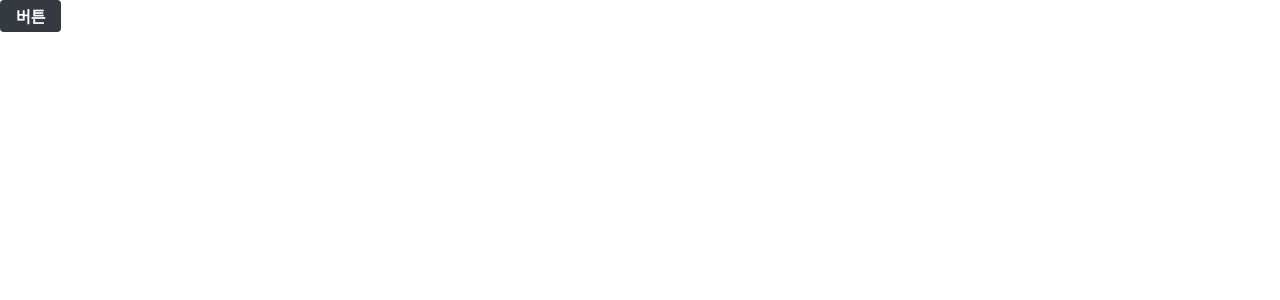
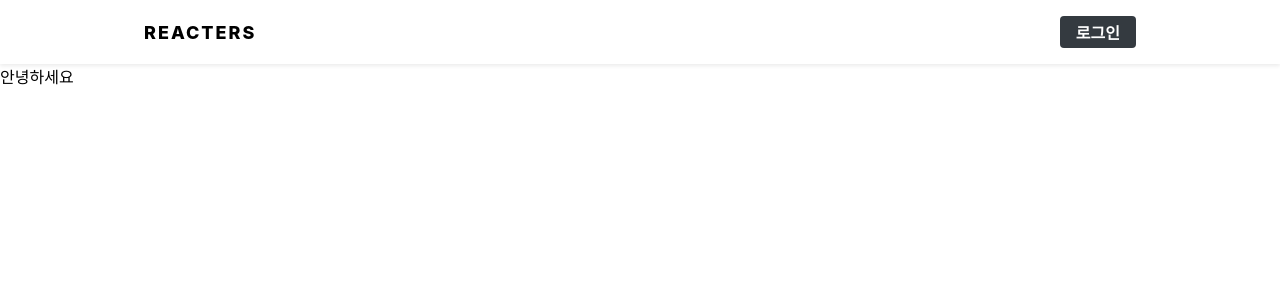
Before and after one commit to hermes7144/blog, a React (Create React App) app in the folder blog-frontend/: page / in a window 1280 px wide. Shown: the top 300 px of the page. Built offline with nearby package versions, Linux system fonts and the light colour scheme.

Commit message:
로그인 로그아웃 구현

```diff
--- a/blog-frontend/src/components/auth/AuthForm.js
+++ b/blog-frontend/src/components/auth/AuthForm.js
@@ -94,7 +94,7 @@ const AuthForm = ({ type, form, onChange, onSubmit, error }) => {
             value={form.passwordConfirm}
           />
         )}
-        {error && <ErrorMessage>에러 발생</ErrorMessage>}
+        {error && <ErrorMessage>{error}</ErrorMessage>}
         <ButtonWithMarginTop cyan fullWidth style={{ marginTop: '1rem' }}>
           {text}
         </ButtonWithMarginTop>
--- a/blog-frontend/src/components/common/Button.js
+++ b/blog-frontend/src/components/common/Button.js
@@ -1,8 +1,17 @@
 import React from 'react';
 import styled, { css } from 'styled-components';
 import palette from '../../lib/styles/palette'
+import { Link } from 'react-router-dom';
 
-const StyledButton = styled.button`
+const buttonStyle = css`
+  border:none;
+  border-radius:4px;
+  font-size: 1rem;
+  font-weight: bold;
+  padding: 0.25rem 1rem;
+  color: white;
+  outline:none;
+  cursor: pointer;
   border: none;
   border-radius: 4px;
   font-size: 1rem;
@@ -36,8 +45,20 @@ const StyledButton = styled.button`
     `}
 `;
 
+const StyledButton = styled.button`
+  ${buttonStyle}
+`
+const StyledLink = styled(Link)`
+  ${buttonStyle}
+`
 
 
-const Button = (props) => <StyledButton {...props} />
+const Button = (props) => {
+  return props.to ? (
+    <StyledLink {...props} cyan={props.cyan ? 1 : 0} />
+  ) : (
+    <StyledButton  {...props} />
+  )
+}
 
 export default Button;
--- /dev/null
+++ b/blog-frontend/src/components/common/Header.js
@@ -0,0 +1,64 @@
+import React from 'react';
+import styled from 'styled-components';
+import Responsive from './Responsive';
+import Button from './Button';
+import { Link } from 'react-router-dom'
+
+const HeaderBlock = styled.div`
+  position: fixed;
+  width: 100%;
+  background: white;
+  box-shadow: 0 2px 4px rgba(0,0,0, 0.08);
+`
+// Responsive 컴포넌트 속성에 스타일을 추가해서 새로운 컴포넌트 생성
+const Wrapper = styled(Responsive)`
+  height: 4rem;
+  display: flex;
+  align-items: center;
+  justify-content: space-between; // 자식 엘리먼트 사이의 여백을 최대로 설정
+  .logo {
+    font-size: 1.125rem;
+    font-weight: 800;
+    letter-spacing: 2px;
+  }
+  .right {
+    display: flex;
+    align-items:center;
+  }
+`;
+
+// 헤더가 fixed로 되어있기 때문에 페이지 콘텐츠가 4rem 아래에 나타나도록 해 주는 컴포넌트
+const Spacer = styled.div`
+  height:4rem;
+`;
+
+const UserInfo = styled.div`
+  font-weight: 800;
+  margin-right: 1rem;
+`
+
+const Header = ({ user, onLogout }) => {
+  return (
+    <>
+      <HeaderBlock>
+        <Wrapper>
+          <Link to="/" className="logo">REACTERS
+          </Link>
+          {user ? (
+            <div className="right">
+              <UserInfo>{user.username}</UserInfo>
+              <Button onClick={onLogout}>로그아웃</Button>
+            </div>) :
+            (
+              <div className="right">
+                <Button to="/login">로그인</Button>
+              </div>)
+          }
+        </Wrapper>
+      </HeaderBlock>
+      <Spacer />
+    </>
+  )
+}
+
+export default Header
--- /dev/null
+++ b/blog-frontend/src/components/common/Responsive.js
@@ -0,0 +1,26 @@
+import React from 'react';
+import styled from 'styled-components';
+
+const ResponsiveBlock = styled.div`
+  padding-left:1rem;
+  padding-right:1rem;
+  width:1024px;
+  margin: 0 auto; /* 중앙 정렬 */
+
+  // 브라우저 크기에 따라 가로 크기 정렬
+  @media (max-width: 1024px) {
+    width: 768px;
+  }
+
+  @media (max-width: 768px ) {
+    width: 100%;
+  }
+`
+
+const Responsive = ({ children, ...rest }) => {
+  // style, className, onClick, onMouseMove 등의 props를 사용할 수 있도록
+  // ...rest를 사용하여 ResponsiveBlock에게 전달
+  return <ResponsiveBlock {...rest}>{children}</ResponsiveBlock>
+};
+
+export default Responsive;
--- a/blog-frontend/src/containers/auth/LoginForm.js
+++ b/blog-frontend/src/containers/auth/LoginForm.js
@@ -1,14 +1,14 @@
 import React, { useEffect, useState } from 'react';
 import { useDispatch, useSelector } from 'react-redux'
-import { changeField, initializeForm } from '../../modules/auth';
+import { changeField, initializeForm, login } from '../../modules/auth';
 import AuthForm from '../../components/auth/AuthForm';
 import { check } from '../../modules/user';
 
 import { useNavigate } from 'react-router-dom';
 
 const LoginForm = () => {
+  const [error, setError] = useState(null);
   const navigate = useNavigate();
-  const [error, setError] = useState(null);
   const dispatch = useDispatch();
   const { form, auth, authError, user } = useSelector(({ auth, user }) => ({
     form: auth.login,
@@ -31,23 +31,42 @@ const LoginForm = () => {
   // 폼 등록 이벤트 핸들러
   const onSubmit = e => {
     e.preventDefault();
-    // 구현 예정
+    const { username, password } = form;
+    dispatch(login({ username, password }))
   }
 
   useEffect(() => {
     if (authError)
     {
+      console.log('오류발생');
+      console.log(authError);
       setError('로그인 실패');
       return;
     }
     if (auth)
     {
+      console.log('로그인 성공')
       dispatch(check());
     }
 
 
-    dispatch(initializeForm('login'));
   }, [auth, authError, dispatch])
+
+  useEffect(() => {
+    if (user)
+    {
+      navigate('/')
+      try
+      {
+        localStorage.setItem('user', JSON.stringify(user));
+      } catch (e)
+      {
+        console.log('localStorage is not working');
+      }
+    }
+  }, [navigate, user])
+
+
 
   return (
     <AuthForm
--- a/blog-frontend/src/containers/auth/RegisterForm.js
+++ b/blog-frontend/src/containers/auth/RegisterForm.js
@@ -1,4 +1,4 @@
-import React, { useEffect } from 'react';
+import React, { useEffect, useState } from 'react';
 import { useDispatch, useSelector } from 'react-redux'
 import { changeField, initializeForm, register } from '../../modules/auth';
 import AuthForm from '../../components/auth/AuthForm';
@@ -6,6 +6,7 @@ import { check } from '../../modules/user';
 import { useNavigate } from 'react-router-dom';
 
 const RegisterForm = () => {
+  const [error, setError] = useState(null);
   const navigate = useNavigate();
   const dispatch = useDispatch();
   const { form, auth, authError, user } = useSelector(({ auth, user }) => ({
@@ -30,8 +31,17 @@ const RegisterForm = () => {
   const onSubmit = e => {
     e.preventDefault();
     const { username, password, passwordConfirm } = form;
+    if ([username, password, passwordConfirm].includes(''))
+    {
+      setError('빈 칸을 모두 입력하세요.');
+      return;
+    }
+
     if (password !== passwordConfirm)
     {
+      setError('비밀번호가 일치하지 않습니다.')
+      changeField({ form: 'register', key: 'password', value: '' });
+      changeField({ form: 'register', key: 'passwordConfirm', value: '' });
       return;
     }
     dispatch(register({ username, password }));
@@ -44,8 +54,14 @@ const RegisterForm = () => {
   useEffect(() => {
     if (authError)
     {
-      console.log('오류 발생')
-      console.log(authError);
+      // 계정명이 이미 존재할 때
+      if (authError.response.status === 409)
+      {
+        setError('이미 존재하는 계정명입니다.')
+        return;
+      }
+      // 기타이유
+      setError('회원가입 실패');
       return;
     }
     if (auth)
@@ -61,6 +77,13 @@ const RegisterForm = () => {
     if (user)
     {
       navigate('/')
+      try
+      {
+        localStorage.setItem('user', JSON.stringify(user));
+      } catch (e)
+      {
+        console.log('localStorage is not working');
+      }
     }
   }, [navigate, user])
 
@@ -70,6 +93,7 @@ const RegisterForm = () => {
       form={form}
       onChange={onChange}
       onSubmit={onSubmit}
+      error={error}
     ></AuthForm>
   )
 }
--- /dev/null
+++ b/blog-frontend/src/containers/common/HeaderContainer.js
@@ -0,0 +1,15 @@
+import React from 'react'
+import { useSelector, useDispatch } from 'react-redux'
+import Header from '../../components/common/Header'
+import { logout } from '../../modules/user'
+
+const HeaderContainer = () => {
+  const { user } = useSelector(({ user }) => ({ user: user.user }));
+  const dispatch = useDispatch();
+  const onLogout = () => {
+    dispatch(logout());
+  };
+  return <Header user={user} onLogout={onLogout} />
+}
+
+export default HeaderContainer
--- a/blog-frontend/src/index.js
+++ b/blog-frontend/src/index.js
@@ -9,12 +9,28 @@ import { legacy_createStore as createStore, applyMiddleware } from 'redux'
 import { composeWithDevTools } from 'redux-devtools-extension';
 import createSagaMiddleware from 'redux-saga';
 import rootReducer, { rootSaga } from './modules';
+import { tempSetUser, check } from './modules/user';
 
 const sagaMiddleware = createSagaMiddleware();
 
 const store = createStore(rootReducer, composeWithDevTools(applyMiddleware(sagaMiddleware)));
 
+function loadUser() {
+  try
+  {
+    const user = localStorage.getItem('user');
+    if (!user) return; //로그인 상태가 아니라면 아무것도 안함
+
+    store.dispatch(tempSetUser(user));
+    store.dispatch(check());
+  } catch (e)
+  {
+    console.log('localStoage is not working')
+  }
+}
+
 sagaMiddleware.run(rootSaga)
+loadUser();
 
 const root = ReactDOM.createRoot(document.getElementById('root'));
 root.render(
--- a/blog-frontend/src/modules/user.js
+++ b/blog-frontend/src/modules/user.js
@@ -1,5 +1,5 @@
 import { createAction, handleActions } from 'redux-actions';
-import { takeLatest } from 'redux-saga/effects';
+import { takeLatest, call } from 'redux-saga/effects';
 import * as authAPI from '../lib/api/auth';
 import createRequestSaga, {
   createRequestActionTypes,
@@ -11,12 +11,40 @@ const [CHECK, CHECK_SUCCESS, CHECK_FAILURE] = createRequestActionTypes(
   'user/CHECK',
 )
 
+const LOGOUT = 'user/LOGOUT';
+
 export const tempSetUser = createAction(TEMP_SET_USER, user => user);
 export const check = createAction(CHECK);
+export const logout = createAction(LOGOUT);
 
 const checkSaga = createRequestSaga(CHECK, authAPI.check);
+
+
+function checkFailuerSaga() {
+  try
+  {
+    localStorage.removeItem('user'); // localStorage에서 user를 제거
+  } catch (e)
+  {
+    console.log('localStorage is not working');
+  }
+}
+
+function* logoutSaga() {
+  try
+  {
+    yield call(authAPI.logout); // logoutAPI 호출
+    localStorage.removeItem('user')
+  } catch (e)
+  {
+    console.log(e);
+  }
+}
+
 export function* userSaga() {
   yield takeLatest(CHECK, checkSaga);
+  yield takeLatest(CHECK_FAILURE, checkFailuerSaga);
+  yield takeLatest(LOGOUT, logoutSaga)
 }
 
 const initialState = {
@@ -39,6 +67,10 @@ export default handleActions(
       ...state,
       user: null,
       checkError: error,
+    }),
+    [LOGOUT]: state => ({
+      ...state,
+      user: null,
     })
   },
   initialState
--- a/blog-frontend/src/pages/PostListPage.js
+++ b/blog-frontend/src/pages/PostListPage.js
@@ -1,11 +1,12 @@
 import React from 'react'
-import Button from '../components/common/Button'
+import HeaderContainer from '../containers/common/HeaderContainer'
 
 const PostListPage = () => {
   return (
-    <div>
-      <Button>버튼</Button>
-    </div>
+    <>
+      <HeaderContainer />
+      <div>안녕하세요</div>
+    </>
   )
 }
 
--- a/package.json
+++ b/package.json
@@ -6,6 +6,7 @@
     "jsonwebtoken": "^8.5.1",
     "koa-router": "^10.1.1",
     "mongoose": "^6.3.4",
+    "quill": "^1.3.7",
     "react-router-dom": "^6.3.0"
   }
 }
```
Also changed, not shown: 1 other file (tests, documents, lock files or other folders).
